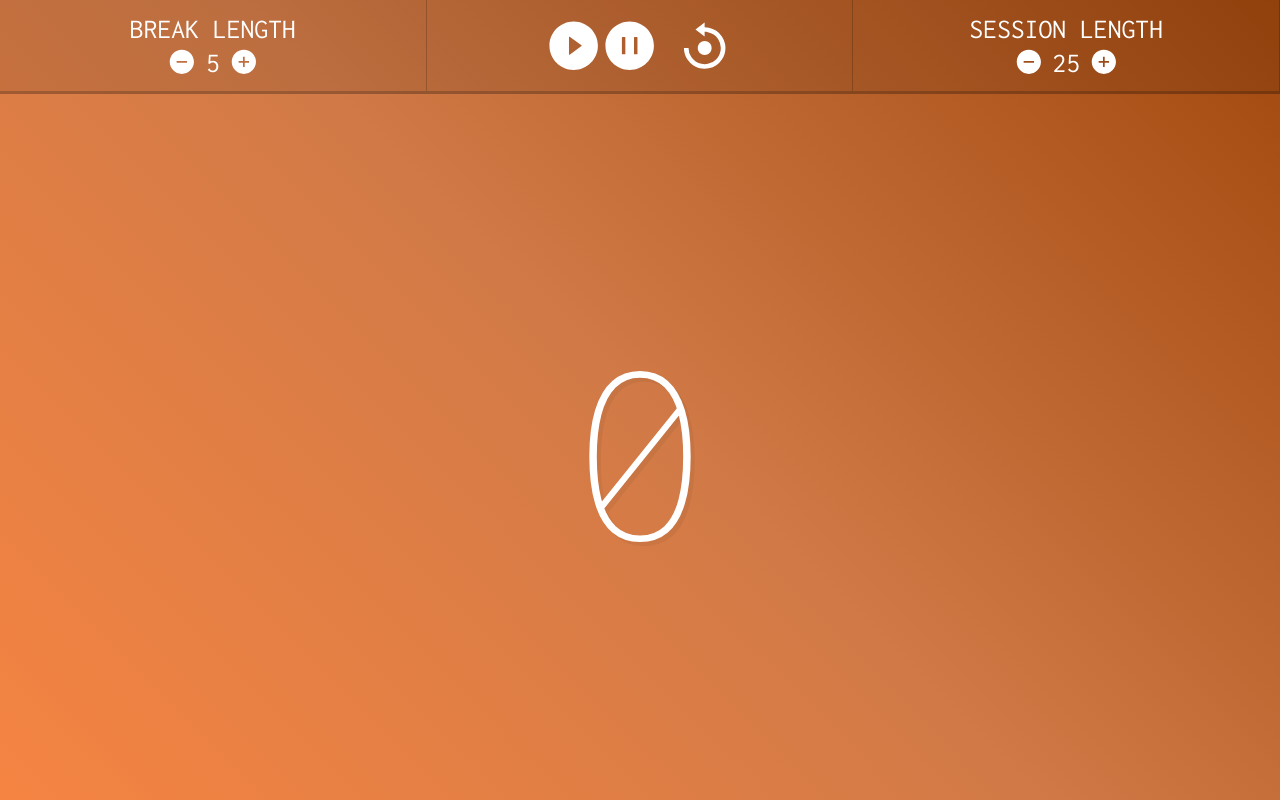
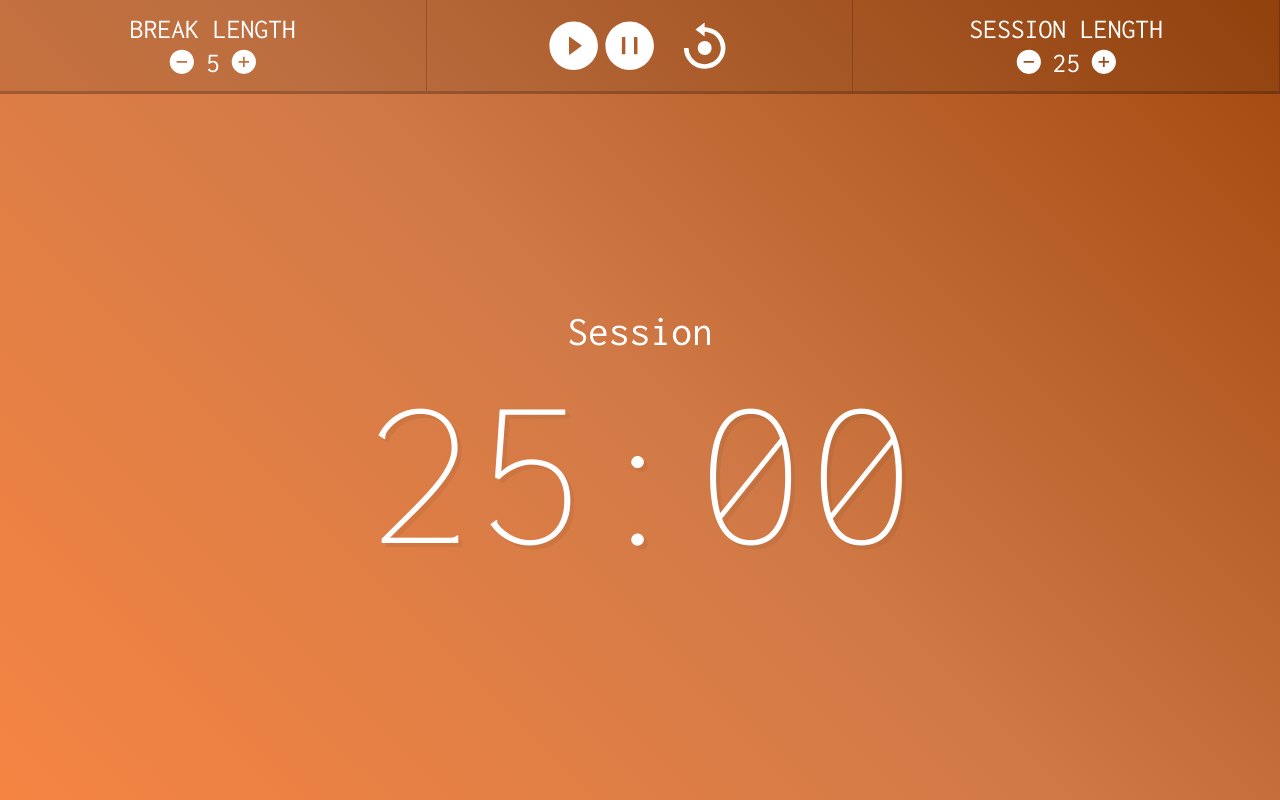
Before and after one commit to asorsz/25plus5-clock, a React (Create React App) app: page / in a window 1280 px wide. Built offline with nearby package versions, Linux system fonts and the light colour scheme.

Commit message:
Complete Display layout

```diff
--- a/src/components/Display.js
+++ b/src/components/Display.js
@@ -3,8 +3,8 @@ import '../css/Display.css';
 const Display = () => {
   return (
     <div className="display">
-      <h1 className="display__time-left">0</h1>
-      <p className="display__end-time"></p>
+      <div id="timer-label">Session</div>
+      <h1 id="time-left">25:00</h1>
     </div>
   )
 };
--- a/src/css/Display.css
+++ b/src/css/Display.css
@@ -1,11 +1,3 @@
-.display__time-left {
-  font-weight: 100;
-  font-size: 20rem;
-  margin: 0;
-  color: white;
-  text-shadow: 4px 4px 0 rgba(0,0,0,0.05);
-}
-
 .display {
   flex: 1;
   display: flex;
@@ -14,7 +6,15 @@
   justify-content: center;
 }
 
-.display__end-time {
-  font-size: 4rem;
+#timer-label {
+  font-size: 3rem;
   color: white;
 }
+
+#time-left {
+  font-weight: 100;
+  font-size: 16rem;
+  margin: 0;
+  color: white;
+  text-shadow: 4px 4px 0 rgba(0,0,0,0.05);
+}
```
